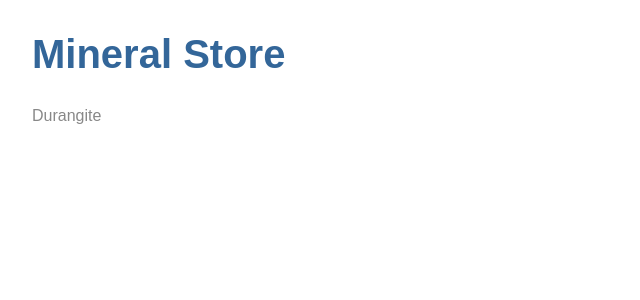
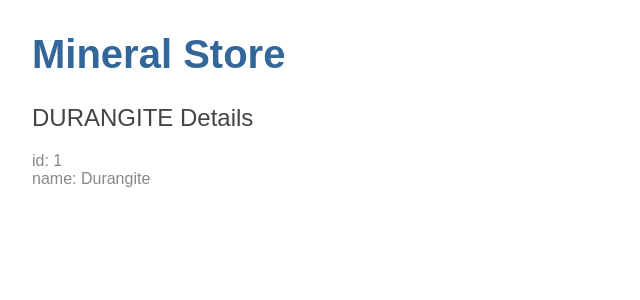
Before and after one commit to alejomg/mineral-store, an Angular app: page / in a window 1280 px wide. Shown: the top 300 px of the page, without its empty margins (0-640 px from the left). Built offline with nearby package versions, Linux system fonts and the light colour scheme.

Commit message:
Mineral class created

```diff
--- /dev/null
+++ b/src/app/mineral.ts
@@ -0,0 +1,4 @@
+export class Mineral {
+	id: number;
+	name: string;
+}
--- a/src/app/mineral/mineral.component.html
+++ b/src/app/mineral/mineral.component.html
@@ -1 +1,3 @@
-{{mineral}}
+<h2>{{mineral.name | uppercase}} Details</h2>
+<div><span>id: </span>{{mineral.id}}</div>
+<div><span>name: </span>{{mineral.name}}</div>
--- a/src/app/mineral/mineral.component.ts
+++ b/src/app/mineral/mineral.component.ts
@@ -1,4 +1,5 @@
 import { Component, OnInit } from '@angular/core';
+import { Mineral } from '../mineral';
 
 @Component({
   selector: 'app-mineral',
@@ -7,7 +8,10 @@ import { Component, OnInit } from '@angular/core';
 })
 export class MineralComponent implements OnInit {
 
-	mineral = "Durangite";
+	mineral: Mineral = {
+		id: 1,
+		name: 'Durangite'
+	};
 
   constructor() { }
 
```
